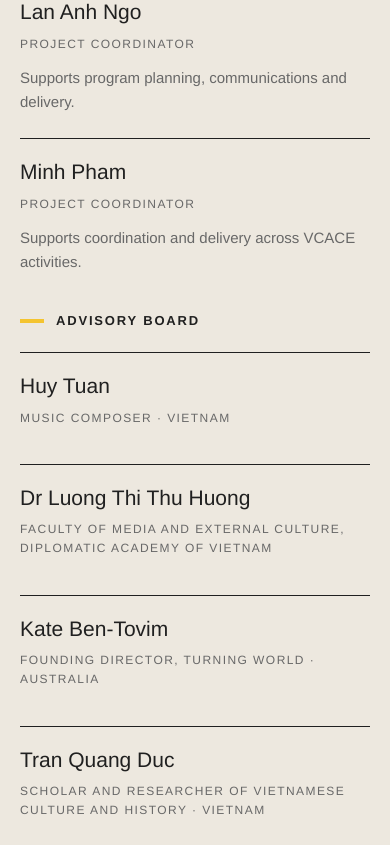
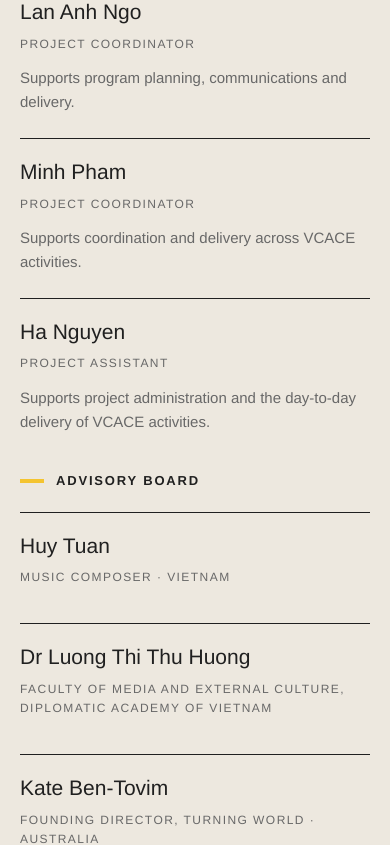
Before and after one commit to phamhyta/vcace-website, an Astro site in the folder site/: page / in a window 390 px wide. Shown: the part 7218-8063 px from the top of the page. Built offline with nearby package versions, Linux system fonts and the light colour scheme; Astro itself is replaced by a stand-in of ours.

Commit message:
Add Ha Nguyen (Project Assistant); executive grid fits five
Co-Authored-By: Claude Opus 5.5 <noreply@anthropic.com>

```diff
--- a/site/src/components/HomePage.astro
+++ b/site/src/components/HomePage.astro
@@ -148,7 +148,7 @@ const partnerSet = partners.length ? Array.from({ length: Math.ceil(8 / partners
     {executive.length > 0 && (
       <div class="group">
         <h3 class="group-title">{people.executiveHeadline}</h3>
-        <div class:list={['team', { portraits: execPhotos }]}>
+        <div class:list={['team', 'exec', { portraits: execPhotos }]} style={`--cols:${Math.min(Math.max(executive.length, 4), 5)}`}>
           {executive.map((m) => (
             <article>
               {m.photo
--- a/site/src/content/team.json
+++ b/site/src/content/team.json
@@ -43,6 +43,17 @@
       "bio": "Supports coordination and delivery across VCACE activities.",
       "bioVi": "Hỗ trợ điều phối và tổ chức các hoạt động của VCACE.",
       "photo": ""
+    },
+    {
+      "published": true,
+      "group": "executive",
+      "name": "Ha Nguyen",
+      "nameVi": "",
+      "role": "Project Assistant",
+      "roleVi": "Trợ lý dự án",
+      "bio": "Supports project administration and the day-to-day delivery of VCACE activities.",
+      "bioVi": "Hỗ trợ công tác hành chính và triển khai hằng ngày các hoạt động của VCACE.",
+      "photo": "/team/ha-nguyen.jpg"
     },
     {
       "published": true,
--- a/site/src/styles/global.css
+++ b/site/src/styles/global.css
@@ -161,6 +161,7 @@ section{padding:clamp(56px,8vw,112px) 0;border-top:1px solid var(--line)}
 .people .group-title::before{content:"";width:24px;height:4px;background:var(--yellow)}
 .team{display:grid;grid-template-columns:repeat(4,1fr);gap:24px}
 .team.advisory{grid-template-columns:repeat(3,1fr)}
+.team.exec{grid-template-columns:repeat(var(--cols,4),1fr)}
 .team article{border-top:1.5px solid var(--ink);padding-top:16px}
 .team .photo{width:100%;aspect-ratio:1;object-fit:cover;display:block;margin-bottom:16px}
 .team.portraits .photo{width:clamp(120px,12vw,168px);height:auto;aspect-ratio:1;border-radius:50%;object-fit:cover;object-position:50% 30%;margin-bottom:20px}
@@ -236,8 +237,9 @@ footer .fine{padding-top:22px;font-size:13px;color:#bdbab2;display:flex;justify-
   .lang-switch{padding:18px 0 4px;font-size:15px}
   .lang-switch a{display:inline;border:0;padding:0;font-size:15px}
 }
+@media (max-width:1180px){.team.exec{grid-template-columns:repeat(min(var(--cols,4),3),1fr)}}
 @media (max-width:1000px){
-  .programs-grid,.team,.team.advisory{grid-template-columns:repeat(2,1fr)}
+  .programs-grid,.team,.team.advisory,.team.exec{grid-template-columns:repeat(2,1fr)}
   .values{grid-template-columns:repeat(2,1fr)}
   .values div{padding-bottom:20px}
   .stats dl{grid-template-columns:repeat(2,1fr);row-gap:32px}
@@ -252,7 +254,7 @@ footer .fine{padding-top:22px;font-size:13px;color:#bdbab2;display:flex;justify-
   .project article.flip>div:first-child{order:0}
   .logo-footer{width:240px}
   .hero h1{margin:28px 0 24px}
-  .programs-grid,.team,.team.advisory,.values{grid-template-columns:1fr}
+  .programs-grid,.team,.team.advisory,.team.exec,.values{grid-template-columns:1fr}
   .panel .num{margin-top:20px}
   .exploring li{grid-template-columns:1fr;gap:4px}
 }
```
Also changed, not shown: studio/scripts/add-portraits-2026-11c.mjs (+12 -1 lines), site/public/team/ha-nguyen.jpg (added).
